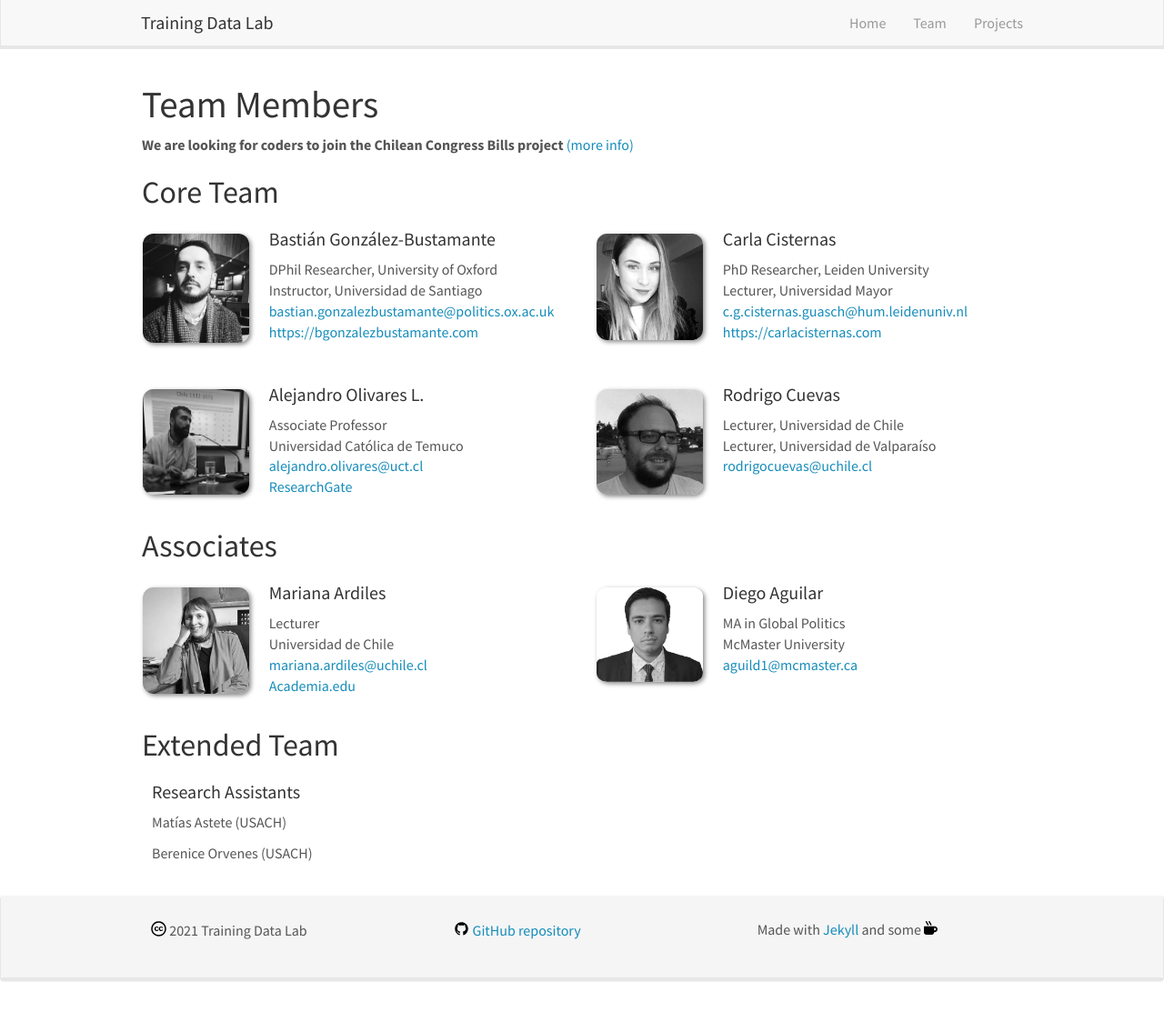
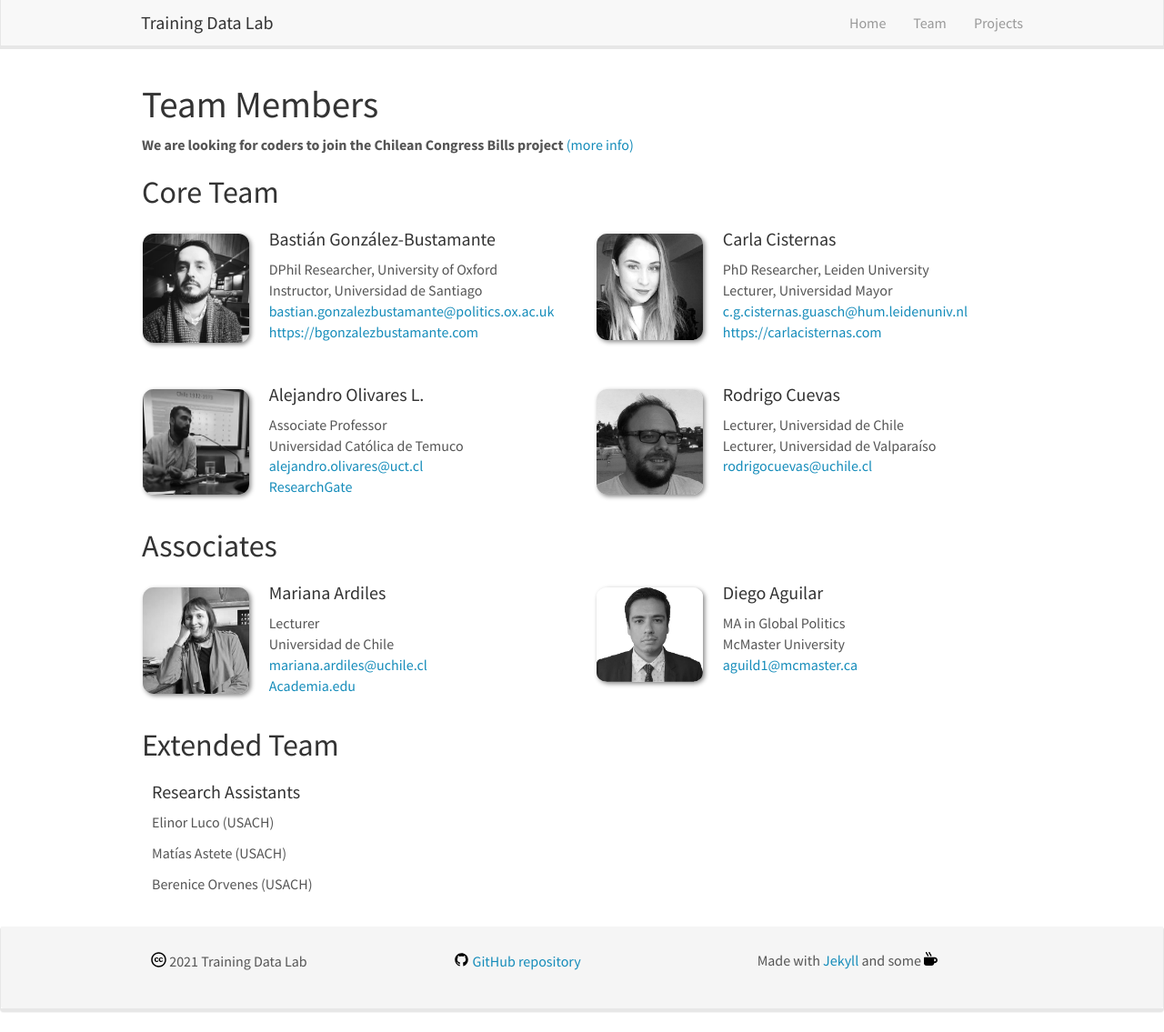
Before and after one commit to training-datalab/old-training-datalab.com, a Jekyll site: the page built from _pages/team.md, in a window 1280 px wide and 1135 px high. Shown: the whole window at 91% size. Built offline with Jekyll 4.4.1, drawn with Linux system fonts in a browser that asks for light colours; nearby versions of some CDN libraries.

Commit message:
Update assistants.yml

```diff
--- a/_data/assistants.yml
+++ b/_data/assistants.yml
@@ -1,2 +1,3 @@
+- name: Elinor Luco (USACH)
 - name: Matías Astete (USACH)
 - name: Berenice Orvenes (USACH)
```
